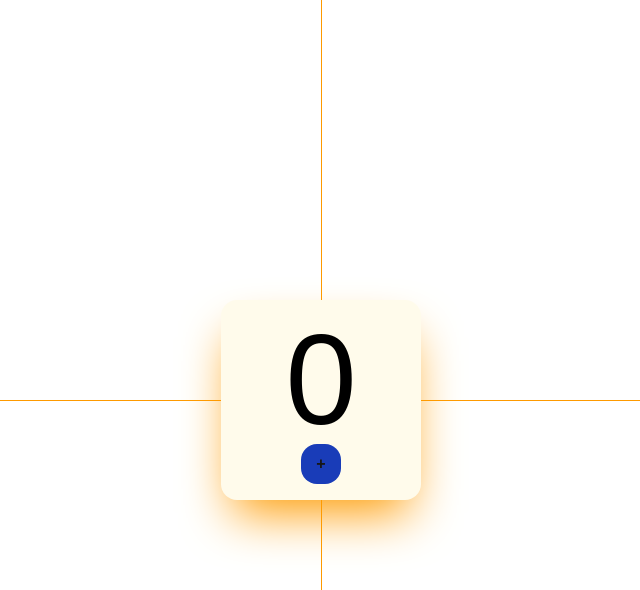
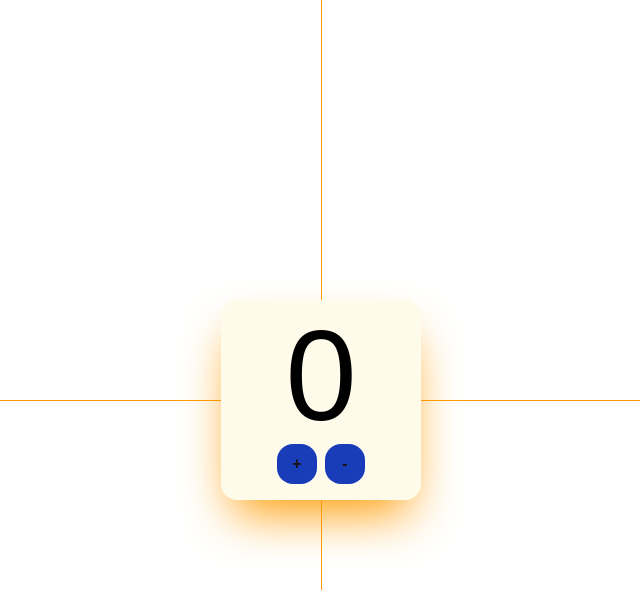
Before and after one commit to jakobm101/next-june18, a Next.js app: page / in a window 1280 px wide. Shown: the top 590 px of the page, without its empty margins (319-959 px from the left). Built offline with nearby package versions, Linux system fonts and the light colour scheme.

Commit message:
added substraction

```diff
--- a/src/components/Button/index.tsx
+++ b/src/components/Button/index.tsx
@@ -8,7 +8,7 @@ export default function Button({ children, onClick}: ButtonProps) {
     <>
       <button
         onClick={onClick}
-        className=" transition-all cursor-pointer active:bg-blue-50 bg-blue-800 w-10 h-10 rounded-2xl font-black hover:bg-blue-500 "
+        className=" m-1 transition-all cursor-pointer active:bg-blue-50 bg-blue-800 w-10 h-10 rounded-2xl font-black hover:bg-blue-500 "
       >
         {children}
       </button>
--- a/src/components/CenterContainer/index.tsx
+++ b/src/components/CenterContainer/index.tsx
@@ -1,16 +1,21 @@
 "use client";
-import { useState } from "react";
+import { Dispatch, SetStateAction, useState } from "react";
 import Button from "../Button";
 export default function CenterContainer() {
-  const [count, setCount] = useState(0);
 
-  const handlePlus = () => setCount(count + 1);
+  // State Logic
+  const [count, setCount]: [number, Dispatch<SetStateAction<number>>] = useState(0);
+  const handlePlus: () => void = () => setCount(count + 1);
+  const handleMinus: () => void = () => setCount(count - 1);
 
   return (
     <>
       <section className="flex flex-col justify-center items-center content-center rounded-2xl shadow-2xl shadow-amber-500  fixed top-1/2 left-1/2 -translate-x-1/2 -translate-y-1/2 bg-amber-50 w-50 h-50">
         <h2 className="text-black text-9xl">{count}</h2>
-        <Button onClick={handlePlus}>+</Button>
+        <div>
+          <Button onClick={handlePlus}>+</Button>
+          <Button onClick={handleMinus}>-</Button>
+        </div>
       </section>
     </>
   );
```
